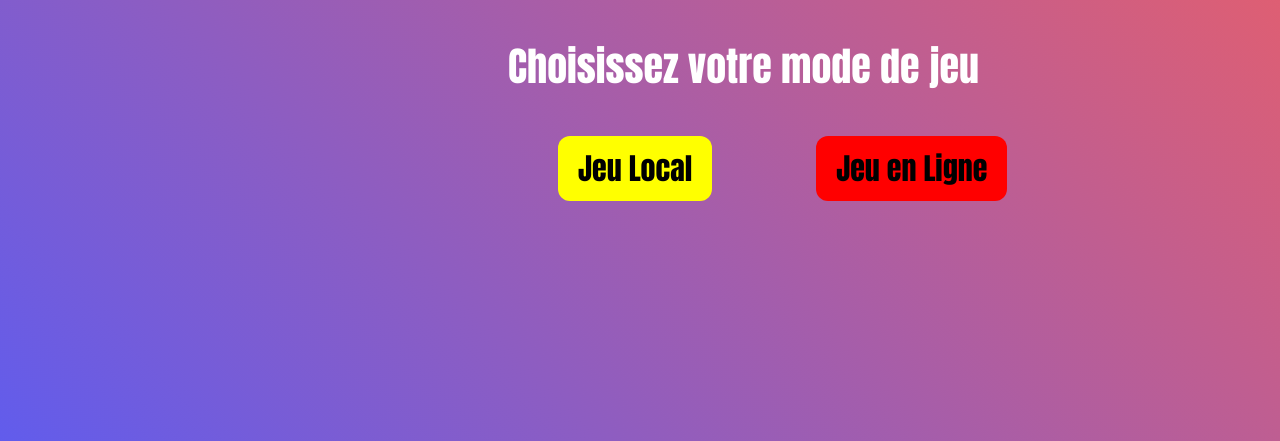
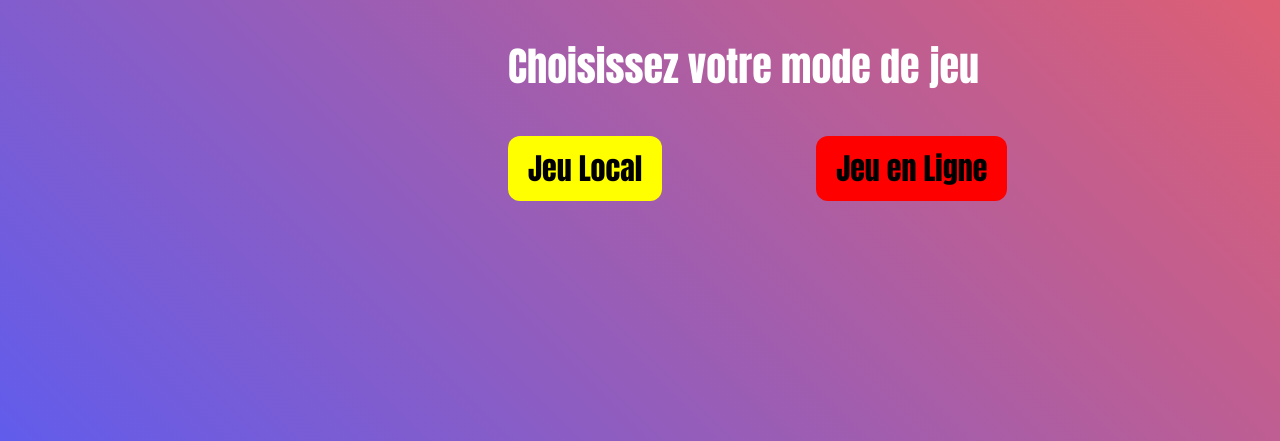
Before and after one commit to ThekingOfTotem/Puissance_4, a PHP site: page / in a window 1280 px wide. Shown: the part 287-728 px from the top of the page. Run offline with PHP 8.4, Linux system fonts and the light colour scheme.

Commit message:
Update indexStyle.css

```diff
--- a/CSS/indexStyle.css
+++ b/CSS/indexStyle.css
@@ -12,12 +12,12 @@
 
  .jaune {
      background-color: yellow;
-     margin-left: 550px;
+     margin-left: 500px;
  }
 
  .rouge {
      background-color: red;
-     margin-left: 100px;
+     margin-left: 150px;
  }
 
  html,
```
